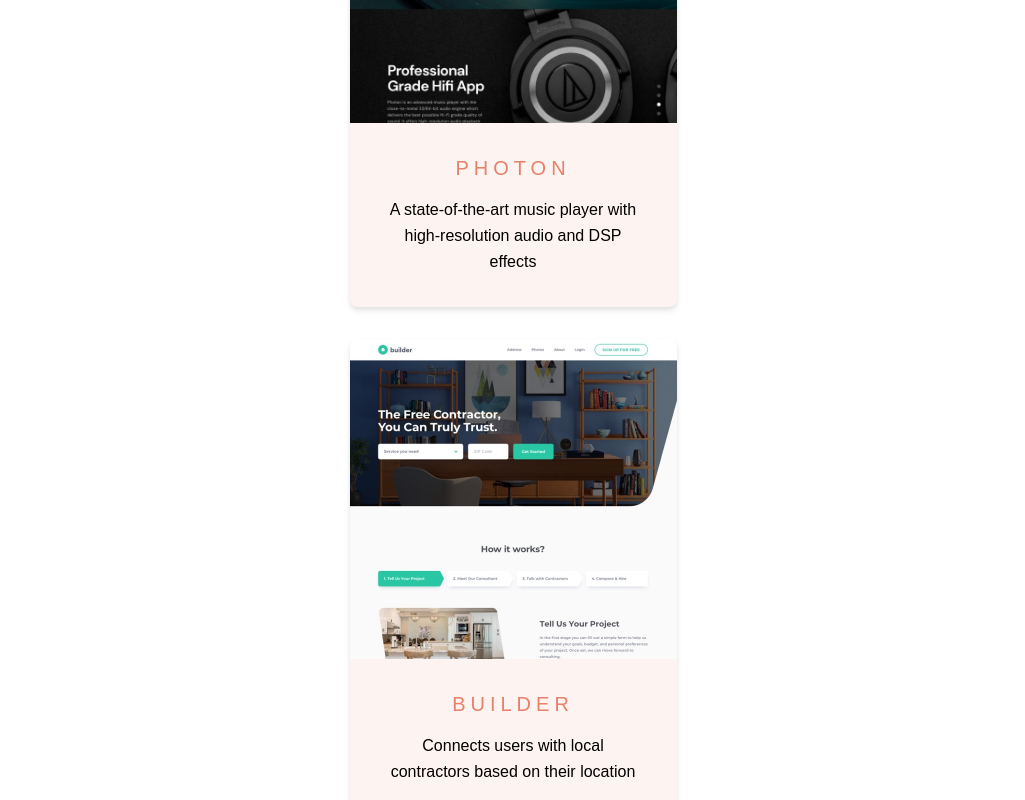
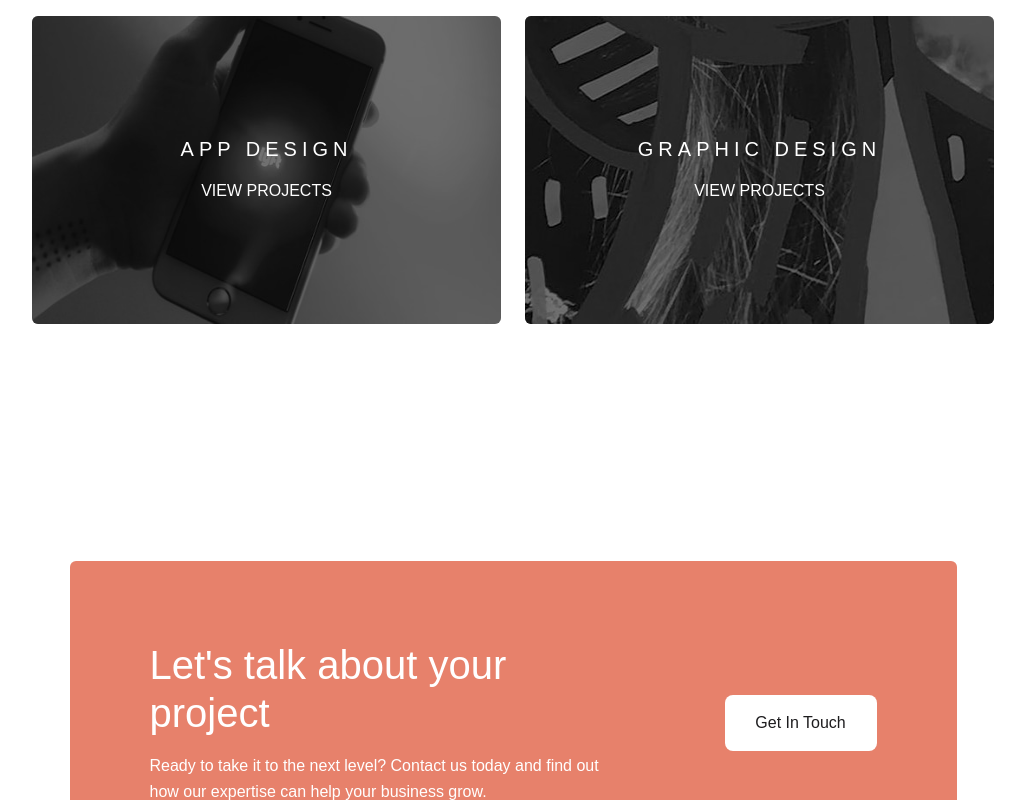
Before and after one commit to glowupmatt/DESIGNO, a Next.js app: page /webDesign in a window 1280 px wide. Shown: the part 1680-2480 px from the top of the page, without its empty margins (127-1152 px from the left). Built offline with nearby package versions, Linux system fonts and the light colour scheme.

Commit message:
completed reusable comp

```diff
--- a/app/page.tsx
+++ b/app/page.tsx
@@ -5,6 +5,7 @@ import Navigation from "@/components/Navigation";
 import Services from "@/components/HomePageComps/Services";
 import classNames from "classnames";
 import BrandCharacteristics from "@/components/HomePageComps/BrandCharacteristics";
+import { homePageProjectDisplay } from "@/data/homePageInfo";
 import Footer from "@/components/Footer";
 
 export default function Home() {
@@ -22,9 +23,10 @@ export default function Home() {
         <HeroSlide />
         <div className="p-[2.44rem] relative lg:flex lg:flex-col lg:w-full lg:items-center lg:justify-center ">
           <Services />
-          <BrandCharacteristics />
         </div>
+        <BrandCharacteristics />
       </div>
+
       <Footer />
     </div>
   );
--- a/app/webDesign/page.tsx
+++ b/app/webDesign/page.tsx
@@ -5,8 +5,10 @@ import Navigation from "@/components/Navigation";
 import TitleHeader from "@/components/TitleHeader";
 import WorkDisplayComp from "@/components/WorkDisplayComp";
 import { webDesignData } from "@/data/designData/webDesign";
+import ServiceCard from "@/components/ServiceCard";
+import { homePageProjectDisplay } from "@/data/homePageInfo";
 import Footer from "@/components/Footer";
-import Services from "@/components/HomePageComps/Services";
+import classNames from "classnames";
 
 const WebDesign = () => {
   const titleHeaderInfo = {
@@ -15,20 +17,34 @@ const WebDesign = () => {
   };
   const [navOpen, setNavOpen] = useState(false);
   return (
-    <div>
+    <div className="w-full flex justify-center items-center flex-col">
+      <div className="max-w-[65rem] w-full">
         <Navigation setNavOpen={setNavOpen} navOpen={navOpen} />
         <div>
           <TitleHeader titleHeaderInfo={titleHeaderInfo} />
-        <div className="flex flex-col items-center justify-center gap-8">
+          <div className="flex flex-col items-center justify-center gap-8  lg:grid lg:grid-cols-3 lg:grid-rows-2 lg:justify-center lg:items-center p-[2.44rem] lg:mb-[16rem]">
             {webDesignData.map((data, index) => {
               return (
-              <div key={data.title}>
+                <div
+                  key={data.title}
+                  className="flex items-center justify-center cursor-pointer"
+                >
                   <WorkDisplayComp data={data} />
                 </div>
               );
             })}
           </div>
-        <Services />
+          <div className="flex flex-col p-[2.44rem] gap-[1.5rem] mb-[12rem] lg:flex-row">
+            {homePageProjectDisplay
+              .filter((data) => data.title !== "WEB DESIGN")
+              .map((data, index) => {
+                return <ServiceCard key={data.title} data={data} />;
+              })}
+          </div>
+        </div>
+      </div>
+      <div className="lg:mt-[25rem]">
+        <Footer />
       </div>
     </div>
   );
--- a/components/HomePageComps/BrandCharacteristics.tsx
+++ b/components/HomePageComps/BrandCharacteristics.tsx
@@ -4,7 +4,7 @@ import { homePageCharacteristics } from "@/data/homePageInfo";
 
 const BrandCharacteristics = () => {
   return (
-    <div className="mt-[7.5rem] p-[1.5rem] flex flex-col gap-[5rem] mb-[14rem] md:mb-[21rem] lg:flex-row">
+    <div className="mt-[5.5rem] p-[1.5rem] flex flex-col gap-[5rem] mb-[14rem] md:mb-[21rem] lg:flex-row">
       {homePageCharacteristics.map((data, index) => {
         return (
           <div
--- a/components/HomePageComps/Services.tsx
+++ b/components/HomePageComps/Services.tsx
@@ -33,7 +33,6 @@ const Services = () => {
                 <p>{data.desc}</p>
               </span>
 
-              {homePageProjectDisplay.length === 3 ? (
               <Link
                 href={`/${data.link}`}
                 className={classNames(
@@ -72,43 +71,6 @@ const Services = () => {
                   className="hidden object-fill rounded-md lg:block"
                 />
               </Link>
-              ) : (
-                <Link
-                  href={`/${data.link}`}
-                  className={classNames(
-                    "absolute h-[12.625rem] w-[90%] lg:w-full",
-                    {
-                      "lg:h-[19.25rem]": index === 0,
-                    },
-                    {
-                      "lg:h-[19.25rem]": index === 1,
-                    }
-                  )}
-                >
-                  <div className="bg-[#00000088] w-full absolute h-full z-[8] rounded-md lg:hover:bg-[#e7826b76]"></div>
-                  <Image
-                    alt=""
-                    src={data.images.mobileImg}
-                    fill
-                    quality={100}
-                    className="object-fill rounded-md md:hidden"
-                  />
-                  <Image
-                    alt=""
-                    src={data.images.tabletImg}
-                    fill
-                    quality={100}
-                    className="hidden object-fill rounded-md md:block lg:hidden"
-                  />
-                  <Image
-                    alt=""
-                    src={data.images.desktopImg}
-                    fill
-                    quality={100}
-                    className="hidden object-fill rounded-md lg:block"
-                  />
-                </Link>
-              )}
             </div>
           );
         })}
--- /dev/null
+++ b/components/ServiceCard.tsx
@@ -0,0 +1,58 @@
+import Image from "next/image";
+import Link from "next/link";
+
+type ServiceCardProps = {
+  data: {
+    title: string;
+    desc: string;
+    link: string;
+    images: {
+      mobileImg: string;
+      tabletImg: string;
+      desktopImg: string;
+    };
+  };
+};
+
+const ServiceCard = ({ data }: ServiceCardProps) => {
+  return (
+    <div
+      className="flex items-center justify-center rounded-md w-full h-[12.625rem] cursor-pointer lg:w-full lg:h-full lg:relative"
+      key={data.title}
+    >
+      <span className="relative text-white z-10 text-center gap-4 flex flex-col lg:absolute">
+        <h3>{data.title}</h3>
+        <p>{data.desc}</p>
+      </span>
+      <Link
+        href={`/${data.link}`}
+        className="absolute h-[12.625rem] w-[90%] lg:w-full  lg:h-[19.25rem]"
+      >
+        <div className="bg-[#00000088] w-full absolute h-full z-[8] rounded-md lg:hover:bg-[#e7826b76]"></div>
+        <Image
+          alt=""
+          src={data.images.mobileImg}
+          fill
+          quality={100}
+          className="object-fill rounded-md md:hidden"
+        />
+        <Image
+          alt=""
+          src={data.images.tabletImg}
+          fill
+          quality={100}
+          className="hidden object-fill rounded-md md:block lg:hidden"
+        />
+        <Image
+          alt=""
+          src={data.images.desktopImg}
+          fill
+          quality={100}
+          className="hidden object-fill rounded-md lg:block"
+        />
+      </Link>
+    </div>
+  );
+};
+
+export default ServiceCard;
--- a/components/WorkDisplayComp.tsx
+++ b/components/WorkDisplayComp.tsx
@@ -13,19 +13,19 @@ type WorkDisplayCompProps = {
 
 const WorkDisplayComp = ({ data }: WorkDisplayCompProps) => {
   return (
-    <div className="flex flex-col justify-center items-center drop-shadow-md">
-      <div className="w-full h-[29.875rem] flex flex-col justify-center align-center">
-        <div className="h-full w-[20.4375rem] relative self-center">
+    <div className="flex flex-col justify-center items-center drop-shadow-md lg:w-full">
+      <div className="w-full h-[29.875rem] flex flex-col justify-center align-center md:flex-row md:w-[43.0625rem] md:h-[29.875rem] lg:flex-col lg:w-full">
+        <div className="h-full w-full relative self-center md:w-full md:h-full md:items-start lg:h-[320px] lg:w-full">
           <Image
             alt={data.title}
             src={data.img}
             fill
             quality={100}
-            className="object-cover rounded-t-lg"
+            className="object-cover rounded-t-lg md:rounded-t-none md:rounded-l-lg lg:rounded-t-lg lg:rounded-bl-none "
           />
         </div>
-        <div className="w-[20.438rem] text-center p-[2rem] bg-[#FDF3F0] rounded-b-lg gap-4 flex flex-col">
-          <h3 className="text-peach">{data.title}</h3>
+        <div className="w-[20.438rem] text-center p-[2rem] bg-[#FDF3F0] rounded-b-lg gap-4 flex flex-col md:w-[21.125rem] md:justify-center md:rounded-b-none md:rounded-tr-lg md:rounded-br-lg lg:w-full lg:rounded-b-lg lg:rounded-tr-none lg:rounded-br-lg lg:h-[12rem] hover:bg-peach hover:text-white">
+          <h3 className="">{data.title}</h3>
           <p className="font-light">{data.desc}</p>
         </div>
       </div>
```
Lines whose indentation alone changed are shown as unchanged.
